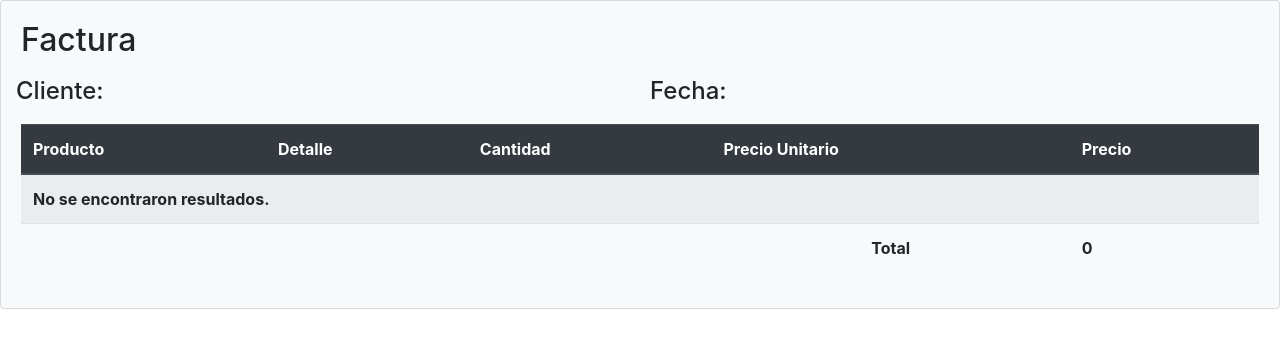
After one commit to Lysander92/GestorPeluqueria, a Symfony app: template templates/historial/factura.html.twig in a window 1280 px wide. The commit adds this page. Shown: the top 348 px of the page. Run offline with Twig, Linux system fonts and the light colour scheme; the template is opened without the code that fills it, so the values that code supplies are empty; some libraries are stand-ins or nearby versions.

Commit message:
Nueva funcion FacturaPDF

```diff
--- a/composer.json
+++ b/composer.json
@@ -6,6 +6,7 @@
         "ext-ctype": "*",
         "ext-iconv": "*",
         "doctrine/annotations": "^1.10",
+        "dompdf/dompdf": "^0.8.5",
         "omines/datatables-bundle": "^0.4.1",
         "symfony/asset": "4.4.*",
         "symfony/console": "4.4.*",
--- a/src/Controller/ProductoController.php
+++ b/src/Controller/ProductoController.php
@@ -54,8 +54,8 @@ class ProductoController extends AbstractController
 
         $table = $dataTableFactory->create()
             ->add('id', TextColumn::class, ['visible' => false])
+            ->add('nombre', TextColumn::class, ['label' => 'Nombre'])
             ->add('marca', TextColumn::class, ['label' => 'Marca'])
-            ->add('nombre', TextColumn::class, ['label' => 'Nombre'])
             ->add('descripcion', TextColumn::class, ['label' => 'Descripción'])
             ->add('cantidad', TextColumn::class, ['label' => 'Cantidad'])
             ->add('precio', TextColumn::class, ['label' => 'Precio'])
--- a/templates/cliente/verHistorialesCliente.html.twig
+++ b/templates/cliente/verHistorialesCliente.html.twig
@@ -79,7 +79,7 @@
 
                 <div class="form-row">
                     <div>&nbsp;&nbsp;</div>
-                    <button type="button" class="btn btn-dark" {#onclick="window.location.href = '{{ path('historiales_listar') }}'"#}>Facturar</button>
+                    <button type="button" class="btn btn-dark" onclick="window.location.href = '{{ path('historial_facturar', {'id' : historial.id })  }}'">Facturar</button>
                     <div>&nbsp;</div>
                     <button type="button" class="btn btn-dark" onclick="window.location.href = '{{ path('renglonHistorial_nuevo', {'historial_id' : historial.id }) }}'">Modificar</button>
                     <div>&nbsp;</div>
--- /dev/null
+++ b/templates/historial/factura.html.twig
@@ -0,0 +1,94 @@
+<!DOCTYPE html>
+<html>
+    <head>
+        <meta charset="UTF-8">
+        <title>Factura</title>
+
+        <link href="https://cdnjs.cloudflare.com/ajax/libs/twitter-bootstrap/4.4.1/css/bootstrap.min.css" rel="stylesheet">
+
+        <style>
+        /* Create two equal columns that floats next to each other */
+        .column {
+          float: left;
+          width: 50%;
+          padding: 10px;
+        }
+
+        /* Clear floats after the columns */
+        .row:after {
+          content: "";
+          display: table;
+          clear: both;
+        }
+        </style>
+    </head>
+
+    <body>
+        <div class="card bg-light mb-12">
+            <div class="card-body">
+
+                <h2>Factura</h2>
+
+                    <div class="row">
+                        <div class="column">
+                            <h4>Cliente:  </h4>
+                            {{ historial.Cliente }}
+                        </div>
+                        <div class="column">
+                            <h4>Fecha:  </h4>
+                            {{ historial.fecha.format('d/m/Y') }}
+        {#                   {{object.date_attribute.format('d/m/Y')}}#}
+                        </div>
+                    </div>
+
+            <table class="table table-striped">
+
+                    <thead class="thead-dark">
+
+                        <tr>
+                            <th scope="col">Producto</th>
+                            <th scope="col">Detalle</th>
+                            <th scope="col">Cantidad</th>
+                            <th scope="col">Precio Unitario</th>
+                            <th scope="col">Precio</th>
+                        </tr>
+                    </thead>
+
+                    <tbody>
+                        {% set total = 0 %}
+                        {% for renglon in historial.renglonHistorial %}
+                            <tr>
+                                <th scope="row">{{ renglon.Producto }}</th>
+                                <td>{{ renglon.detalle }}</td>
+                                <td>{{ renglon.cantidad }}</td>
+                                <td>{{ renglon.precio }}</td>
+                                <td>{{ renglon.precio * renglon.cantidad}}</td>
+                            </tr>
+
+                            {% set total = total + (renglon.precio * renglon.cantidad) %}
+
+                        {% else %}
+                            <tr>
+                                <th scope="row" colspan="5">No se encontraron resultados.</th>
+                            </tr>
+                        {% endfor %}
+
+                        <tr>
+                            <td></td>
+                            <td></td>
+                            <td></td>
+                            <th style="text-align:center">Total</th>
+                            <th>
+                                {#<input type="number" id="precio_total" name="Precio Total" class="form-control" value="{{ total }}" disabled> #}
+                                {{ total }}
+                            </th>
+                        </tr>
+                    </tbody>
+                </table>
+            </div>
+        </div>
+
+        <script src="https://maxcdn.bootstrapcdn.com/bootstrap/4.4.1/js/bootstrap.min.js"></script>
+
+    </body>
+</html>
--- a/templates/historial/ver.html.twig
+++ b/templates/historial/ver.html.twig
@@ -1,3 +1,5 @@
+{# DEPRECADO #}
+
 {% extends 'base.html.twig' %}
 
 {% block navActivo %}
```
Also changed, not shown: src/Controller/HistorialController.php (+44 -0 lines), 2 other files.
